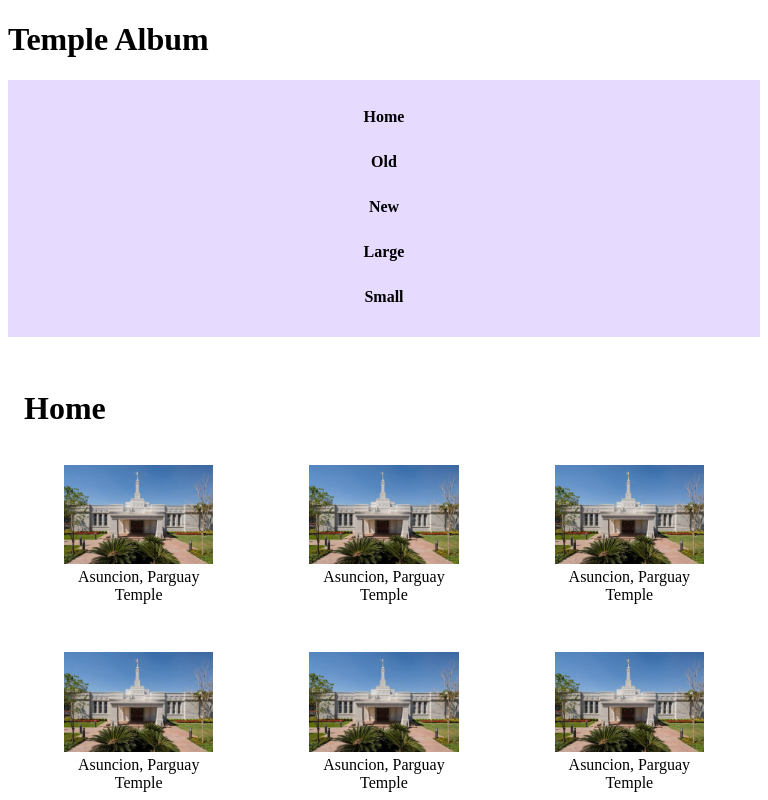
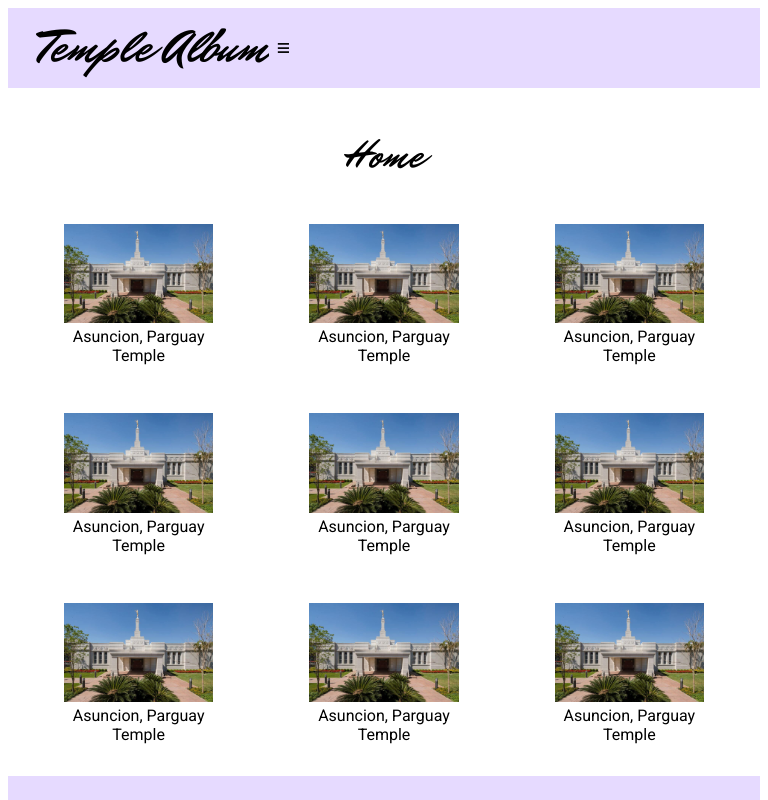
Before and after one commit to juliagarciamaestre97/wdd131, a plain HTML site: page temples.html in a window 768 px wide. Shown: the top 800 px of the page. Drawn offline with Linux system fonts and the light colour scheme.

Commit message:
Add Hamburger Button

```diff
--- a/scripts/temples.js
+++ b/scripts/temples.js
@@ -7,3 +7,13 @@ const today = new Date();
 currentYear.textContent = today.getFullYear();
 
 lastModified.textContent = document.lastModified;
+
+//Hamburger Menu Button
+const mainnav = document.querySelector('.navigation');
+
+const hambutton = document.querySelector('#menu');
+
+hambutton.addEventListener('click', () => {
+    mainnav.classList.toggle('show');
+    hambutton.classList.toggle('show');
+});
--- a/styles/temples-large.css
+++ b/styles/temples-large.css
@@ -3,23 +3,57 @@ nav {
     margin: 0 auto 0;
 }
 
+header {
+    background-color: #E6DAFF;
+    display: flex;
+    justify-content: space-between;
+    align-items: center;
+    padding: 0 1rem;
+    font-size: 1.5rem;
+}
+
+
+header h1{
+    padding-left: 15px;
+    margin: 0;
+    white-space: nowrap;
+}
+h1{
+    font-family: "Mr Dafoe", cursive;
+    font-weight: 400;
+    font-style: normal;
+}
+
+nav{
+    margin:0;
+    justify-self: end;
+    width: 100%;
+    display: flex;
+    justify-content: flex-end;
+}
 .navigation {
     list-style: none;
     display: flex;
     flex-wrap: wrap;
     padding: 1rem;
     background-color: #E6DAFF;
+    justify-content: flex-end;
 }
 
 .navigation li {
-    flex: 1 1 auto;
+    flex: initial;
 }
 
+main h1 {
+    font-size: 2.5rem;
+    text-align: center;
+    margin: 1.5rem 0;
+}
 .navigation a {
     font-weight: 700;
     display: block;
     color: #000000;
-    padding: 0.75rem;
+    padding: 0.75rem 1rem;
     text-decoration: none;
     text-align: center;
     border-bottom: 3px solid transparent;
@@ -47,7 +81,10 @@ figure img {
     width: 100%;
     height: auto;
     }
-
+figcaption, footer, nav {
+    font-family: "Roboto", sans-serif;
+    font-optical-sizing: auto;
+}
 footer {
     background-color: #E6DAFF;
     color: black;
--- a/styles/temples.css
+++ b/styles/temples.css
@@ -4,11 +4,83 @@
         margin: 0 auto;
         padding: 1rem;
     }
+    h1{
+        font-family: "Mr Dafoe", cursive;
+        font-weight: 400;
+        font-style: normal;
+    }
+    header{
+        display:grid;
+        background-color:#E6DAFF;
+        grid-template-columns: 1fr auto;
+        align-items: center;
+        padding: 0.5rem 1rem;
+    }
+
+    #menu {
+    grid-column: 2/3;
+    justify-self: end;
+    font-weight: 700;
+    text-decoration: none;
+    padding: 0.5rem 0.5rem;
+    background-color: #E6DAFF;
+    color: #000;
+    font-size: 1.5 rem;
+    }
+
+    header h1{
+        grid-column: 1/2;
+        font-size: 2.2 rem;
+        margin: 0;
+        line-height: 1;
+    }
+    #menu::before {
+    content: "≡";
+    }
+    .navigation li{
+        display: none
+    }
+    .show li {
+    display: block;
+    }
+
+    #menu.show::before {
+    content: "X";
+    }
+
+
+    nav {
+            margin: 0 auto 0;
+            justify-self: end;
+            grid-column: 1/3;
+        }
 
     .navigation {
-        flex-direction: column;
+            list-style: none;
+            display: flex;
+            flex-direction: column;
+            padding: 1rem;
+            background-color: #E6DAFF;
     }
 
+    .navigation a {
+            font-weight: 700;
+            display: block;
+            color: #000000;
+            padding: 0.75rem;
+            text-decoration: none;
+            text-align: center;
+            border-bottom: 3px solid transparent;
+    }
+
+    .navigation a:hover {
+            border-bottom: 3px solid #240A7B;
+            text-shadow: 0 0 1px #000000;
+    }
+    main h1 {
+        text-align: center;
+        font-size: 2rem;
+    }
     .album {
         display: grid;
         grid-template-columns: 1fr;
@@ -21,7 +93,10 @@
     width: 100%;
     height: auto;
     }
-
+    figcaption, footer, nav {
+        font-family: "Roboto", sans-serif;
+        font-optical-sizing: auto;
+    }
     footer {
         background-color: #E6DAFF;
         color: black;
--- a/temples.html
+++ b/temples.html
@@ -10,10 +10,15 @@
     <link rel="stylesheet" href="styles/temples.css">
     <link rel="stylesheet" href="styles/temples-large.css">
     <title>WDD131 - Dynamic Web Fundamentals - Julia Garcia</title>
+    <link rel="preconnect" href="https://fonts.googleapis.com">
+    <link rel="preconnect" href="https://fonts.gstatic.com" crossorigin>
+    <link href="https://fonts.googleapis.com/css2?family=Homemade+Apple&family=Mr+Dafoe&family=Roboto:ital,wght@0,100..900;1,100..900&display=swap" rel="stylesheet">
+
 </head>
 <body>
     <header>
         <h1>Temple Album</h1>
+        <a href="#" id="menu"></a>
         <nav>
             <ul class="navigation">
                 <li><a href="#">Home</a></li>
--- /dev/null
+++ b/week02/styles/hamburger.css
@@ -0,0 +1,49 @@
+#menu {
+    display: block;
+    font-size: 2rem;
+            font-weight: 700;
+            text-decoration: none;
+            padding: 0.5rem 0.75rem;
+            background-color: #eee;
+            color: #000;
+}
+
+#menu::before{
+    content: "≡";
+}
+
+.navigation li{
+    display: none;
+}
+
+.show li{
+    display: block;
+}
+
+#menu.show::before{
+    content: "X";
+}
+
+@media only screen and (min-width: 40em) {
+    h1 {
+        font-size: 2rem;
+    }
+
+    .navigation {
+        display: flex;
+    }
+
+    .navigation li {
+        display: block;
+        /* change state in small view */
+        flex: 1 1 100%;
+    }
+
+    .navigation a {
+        text-align: center;
+    }
+
+    #menu {
+        display: none;
+    }
+}
```
Also changed, not shown: week02/hamburger-menu.html (added, +20 -0 lines), week02/scripts/hamburger.js (added, +8 -0 lines), week02/styles/media-query.css (line endings or trailing spaces).
